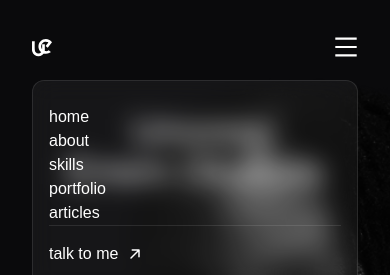
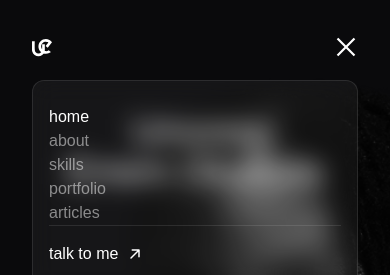
Before and after one commit to Ememobong-dev/emem-olushola-umoren, a Next.js app: page / in a window 390 px wide. Both pictures are taken after a click on the button 346 px from the left and 48 px from the top of the page. Shown: the top 275 px of the page. Built offline with nearby package versions, Linux system fonts and the light colour scheme; a web font is replaced by a local one.

Commit message:
navbar scroll links not totally sorted

```diff
--- a/src/components/Contact.tsx
+++ b/src/components/Contact.tsx
@@ -9,7 +9,7 @@ import { TagButton } from "./buttons/TagButton";
 
 export const Contact = () => {
   return (
-    <div>
+    <div id="contact">
       <Row gutter={[0, 56]}>
         <Col lg={8}>
           <div>
--- a/src/components/Navbar.tsx
+++ b/src/components/Navbar.tsx
@@ -5,7 +5,7 @@ import React, { useEffect, useState } from "react";
 import brandLogo from "@/public/icons/brand-logo.svg";
 import arrowIcon from "@/public/icons/arrow-line.svg";
 import Link from "next/link";
-import { MenuOutlined } from "@ant-design/icons";
+import { CloseOutlined, MenuOutlined } from "@ant-design/icons";
 import { usePathname } from "next/navigation";
 
 export const Navbar = () => {
@@ -39,7 +39,10 @@ export const Navbar = () => {
                 setActiveSection(id);
               }
             },
-            { threshold: 0.5 }
+            {
+              threshold: 0.2,
+              rootMargin: "-10% 0px -40% 0px", // top, right, bottom, left
+            }
           );
           observer.observe(el);
           observers.push(observer);
@@ -53,7 +56,6 @@ export const Navbar = () => {
     };
   }, [pathname]);
 
-
   return (
     <div className=" fixed top-0 z-50 justify-center items-center px-8 lg:px-14 py-8  3xl:px-28 3xl:py-10 w-full">
       <div className="flex justify-between items-center w-full">
@@ -63,9 +65,9 @@ export const Navbar = () => {
           {/* Hamburger menu (mobile only) */}
           <button
             onClick={toggleDropdown}
-            className="lg:hidden text-white text-2xl"
+            className="lg:hidden text-white cursor-pointer text-2xl"
           >
-            <MenuOutlined />
+            {isOpen ? <CloseOutlined /> : <MenuOutlined />}
           </button>
         </div>
 
@@ -129,7 +131,10 @@ export const Navbar = () => {
           </div>
         </div>
         <div className="gap-3 lg:flex hidden font-alro-reg">
-          <p>talk to me </p>
+          <Link className={`cursor-pointer text-white`} href="#contact">
+            <p>talk to me </p>
+          </Link>
+
           <Image src={arrowIcon} alt="arrow" />
         </div>
       </div>
@@ -137,23 +142,60 @@ export const Navbar = () => {
       {/* Mobile Dropdown */}
       {isOpen && (
         <div className="lg:hidden mt-4 px-4 py-6 rounded-xl backdrop-blur-md bg-white/5 border border-white/10 text-white font-alro-reg space-y-4">
-          <Link href="/home">
-            <p className="hover:text-white/80">home</p>
+          <Link href="/">
+            <p
+              className={
+                pathname === "/" || pathname === "/" || activeSection === "home"
+                  ? "text-white"
+                  : "text-white/50"
+              }
+            >
+              home
+            </p>
           </Link>
-          <a href="#about">
-            <p className="hover:text-white/80">about</p>
-          </a>
-          <a href="#skills">
-            <p className="hover:text-white/80">skills</p>
-          </a>
+          <Link
+            className={`cursor-pointer ${
+              activeSection === "about" && pathname === "/"
+                ? "text-white"
+                : "text-white/50"
+            }`}
+            href="/#about"
+          >
+            <p>about</p>
+          </Link>
+          <Link
+            className={`cursor-pointer ${
+              activeSection === "skills" && pathname === "/"
+                ? "text-white"
+                : "text-white/50"
+            }`}
+            href="/#skills"
+          >
+            <p>skills</p>
+          </Link>
           <Link href="/portfolio">
-            <p className="hover:text-white/80">portfolio</p>
+            <p
+              className={
+                pathname === "/portfolio" ? "text-white" : "text-white/50"
+              }
+            >
+              portfolio
+            </p>
           </Link>
           <Link href="/articles">
-            <p className="hover:text-white/80">articles</p>
+            <p
+              className={
+                pathname === "/articles" ? "text-white" : "text-white/50"
+              }
+            >
+              articles
+            </p>
           </Link>
+
           <div className="flex gap-3 pt-4 border-t border-white/10 items-center">
-            <p>talk to me</p>
+            <Link className={`cursor-pointer text-white`} href="#contact">
+              <p>talk to me </p>
+            </Link>
             <Image src={arrowIcon} alt="arrow" />
           </div>
         </div>
```
